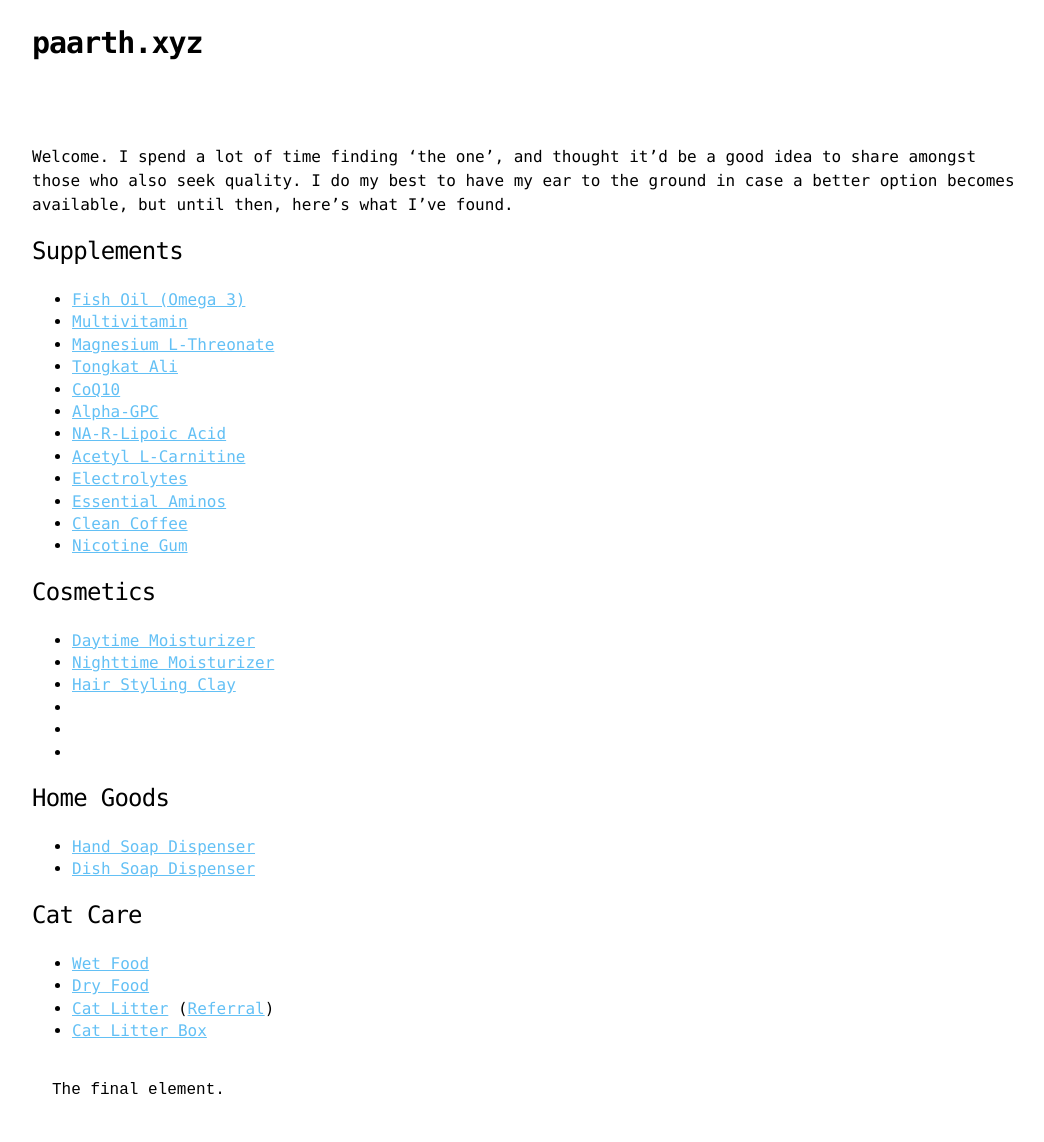
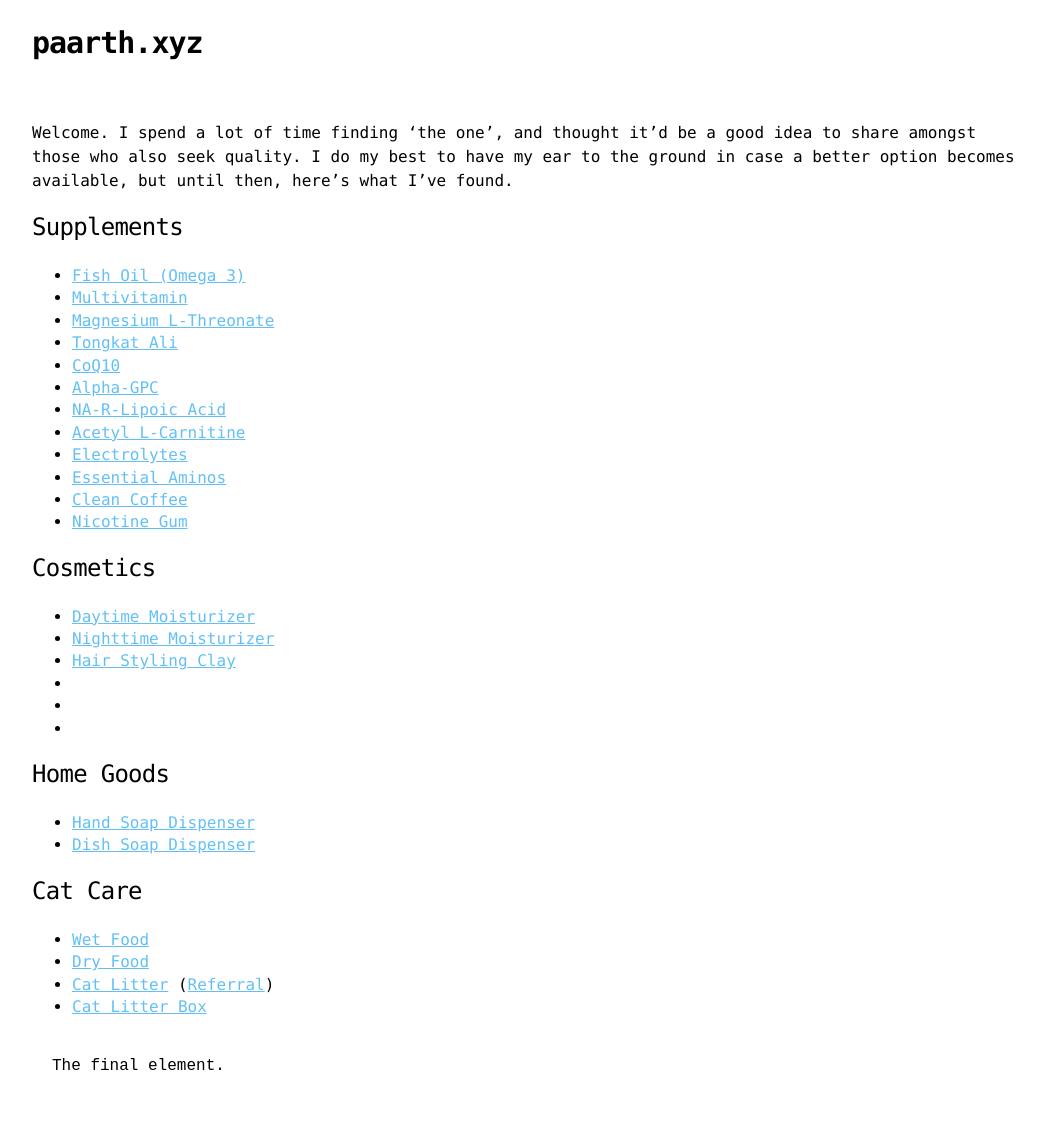
Before and after one commit to paarthxx/xyz, a Jekyll site: the page built from index.md, in a window 1280 px wide. Shown: the whole page, without its empty margins (108-1152 px from the left). Built offline with Jekyll 4.4.1, drawn with Linux system fonts in a browser that asks for light colours; the repository's description, which GitHub fills in, is left out; after the commit the page ends 1118 px from its top, so only the background shows below that.

Commit message:
Update jekyll-theme-hacker.scss

```diff
--- a/_sass/jekyll-theme-hacker.scss
+++ b/_sass/jekyll-theme-hacker.scss
@@ -55,7 +55,7 @@ header {
   background: rgb(255, 255, 255);
   width: 100%;
   padding: 20px 0;
-  margin: 0 0 40px 0;
+  // margin: 0 0 40px 0;
 }
 
 header h1 {
```
